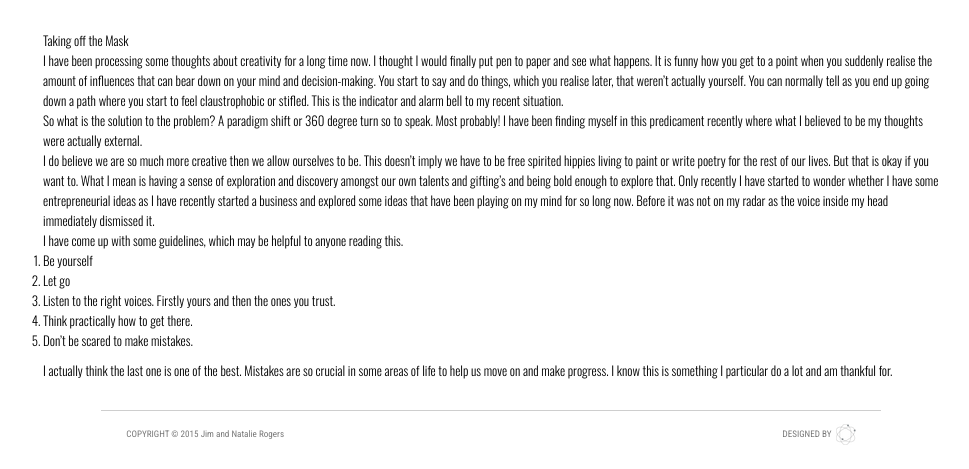
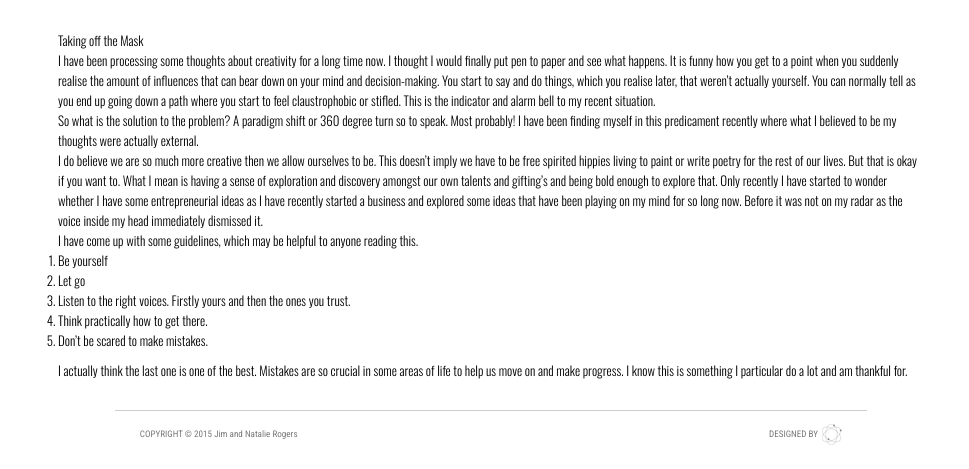
Before and after one commit to JimRogers/jimrogerswebsite, a Jekyll site: the page built from _posts/2015-07-09-taking-off-the-mask.markdown, in a window 1280 px wide and 1169 px high. Shown: the part 700-1169 px from the top of the window, without its empty margins (149-1118 px from the left). Built offline with Jekyll 4.4.1, drawn with Linux system fonts in a browser that asks for light colours.

Commit message:
Add container to single post

```diff
--- a/_layouts/post.html
+++ b/_layouts/post.html
@@ -7,11 +7,13 @@
       {% include blog-header.html %}
       {% include top-section.html %}
     <div id="wrapper">
-      <div id="blog-text">
+      <div class="container">
+        <div id="blog-text">
 
           {{ content }}
+        </div>
+        {% include blog-footer.html %}
       </div>
-      {% include blog-footer.html %}
     </div>
   </body>
 
--- a/css/style.css
+++ b/css/style.css
@@ -194,7 +194,7 @@ Header
 -----------------------*/
 header {
   width: 100%;
-  position: fixed;
+  position: relative;
   margin: 0 auto;
   text-align: center;
 }
```
